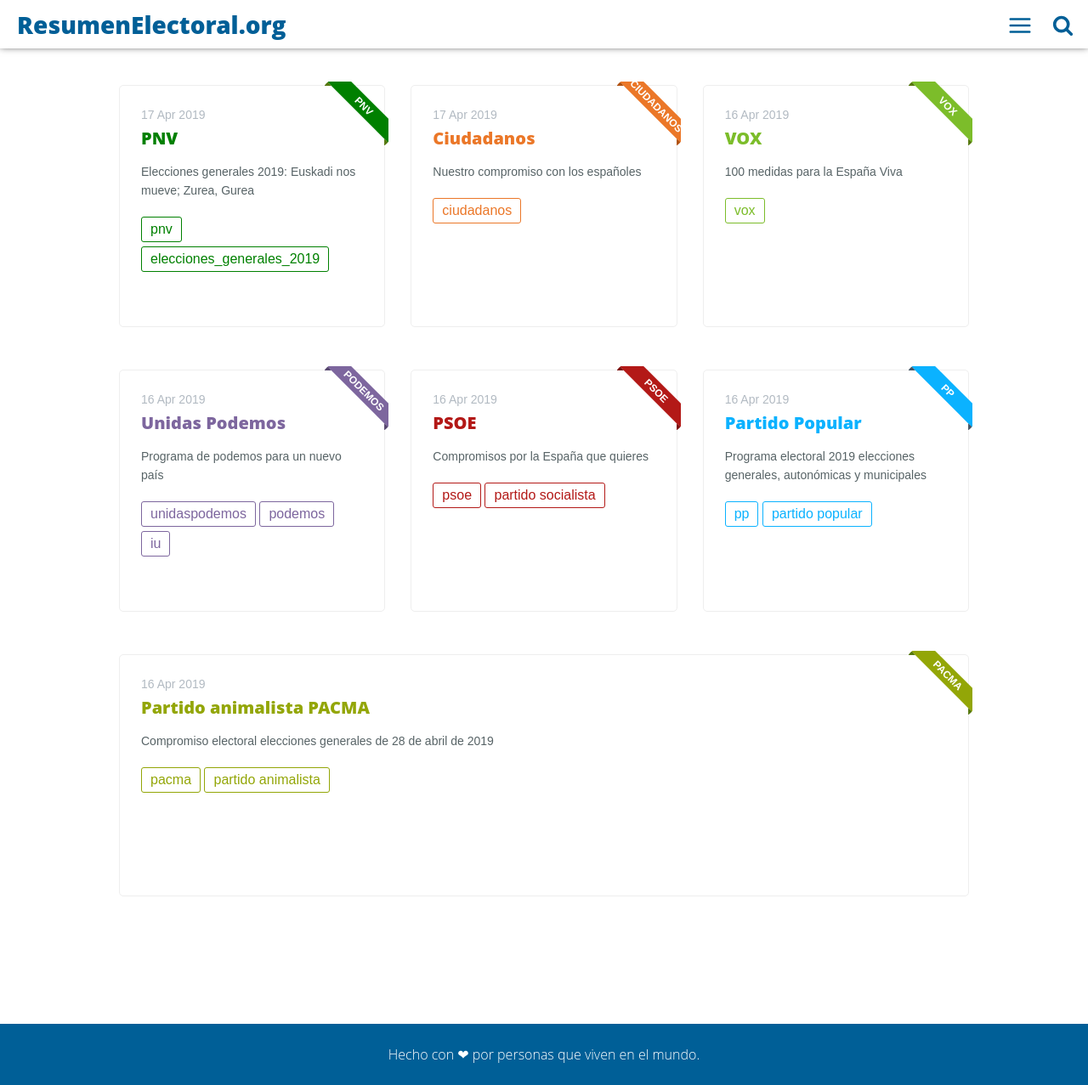
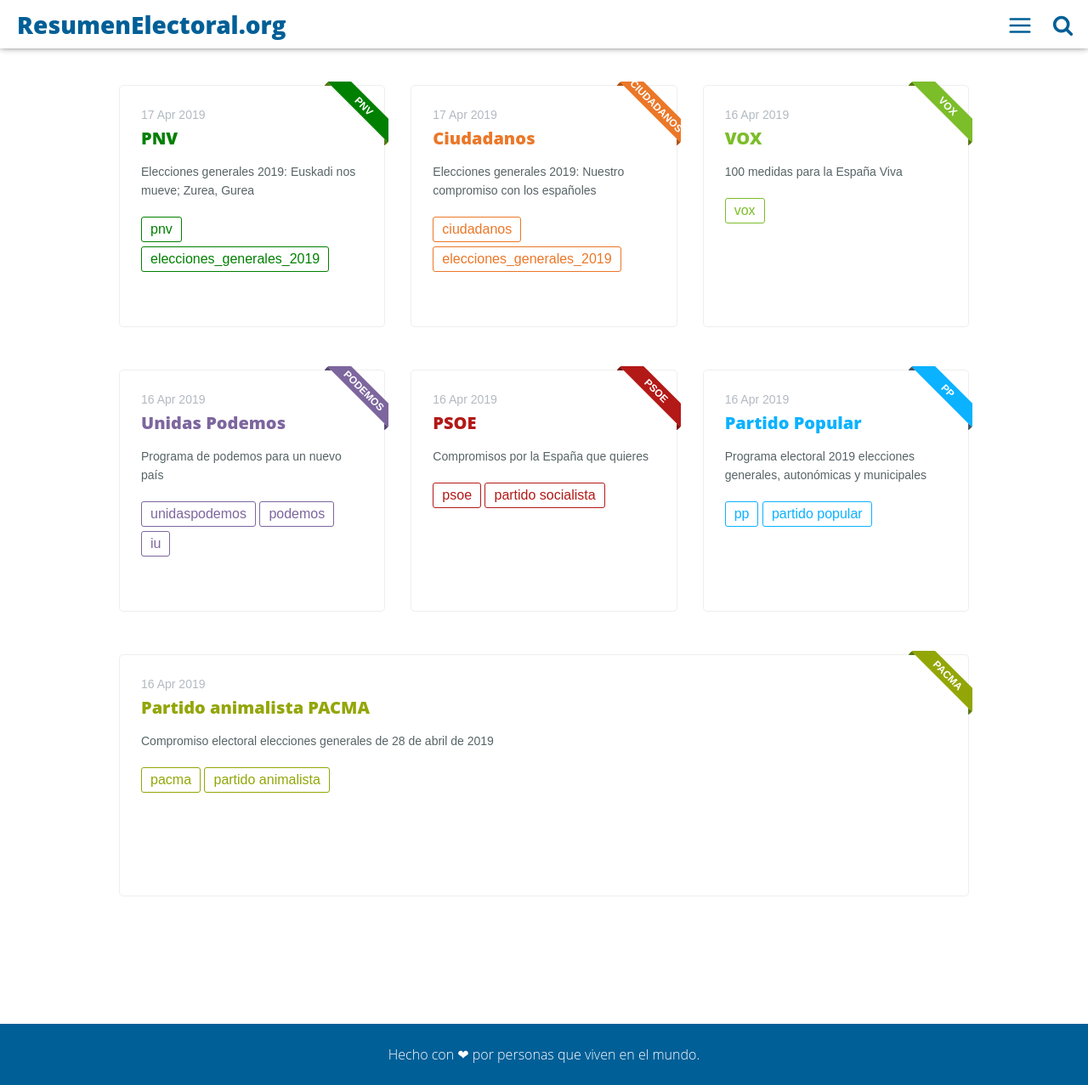
Before and after one commit to resumenelectoral/2019_generales, a Jekyll site: the page built from index.html, in a window 1280 px wide and 1277 px high. Shown: the whole window at 85% size. Built offline with Jekyll 4.4.1, drawn with Linux system fonts in a browser that asks for light colours.

Commit message:
Update 2019-04-17-ciudadanos.md

```diff
--- a/_posts/2019-04-17-ciudadanos.md
+++ b/_posts/2019-04-17-ciudadanos.md
@@ -7,8 +7,9 @@
 color: '#f75200'
 tags:
 - "ciudadanos"
+- "elecciones_generales_2019"
 twitter_text: "Resumen electoral para las generales de 2019 de Ciudadanos"
-introduction: "Nuestro compromiso con los españoles"
+introduction: "Elecciones generales 2019: Nuestro compromiso con los españoles"
 ---
 
 [Enlace programa electoral completo](https://www.ciudadanos-cs.org/programa-electoral)
```
